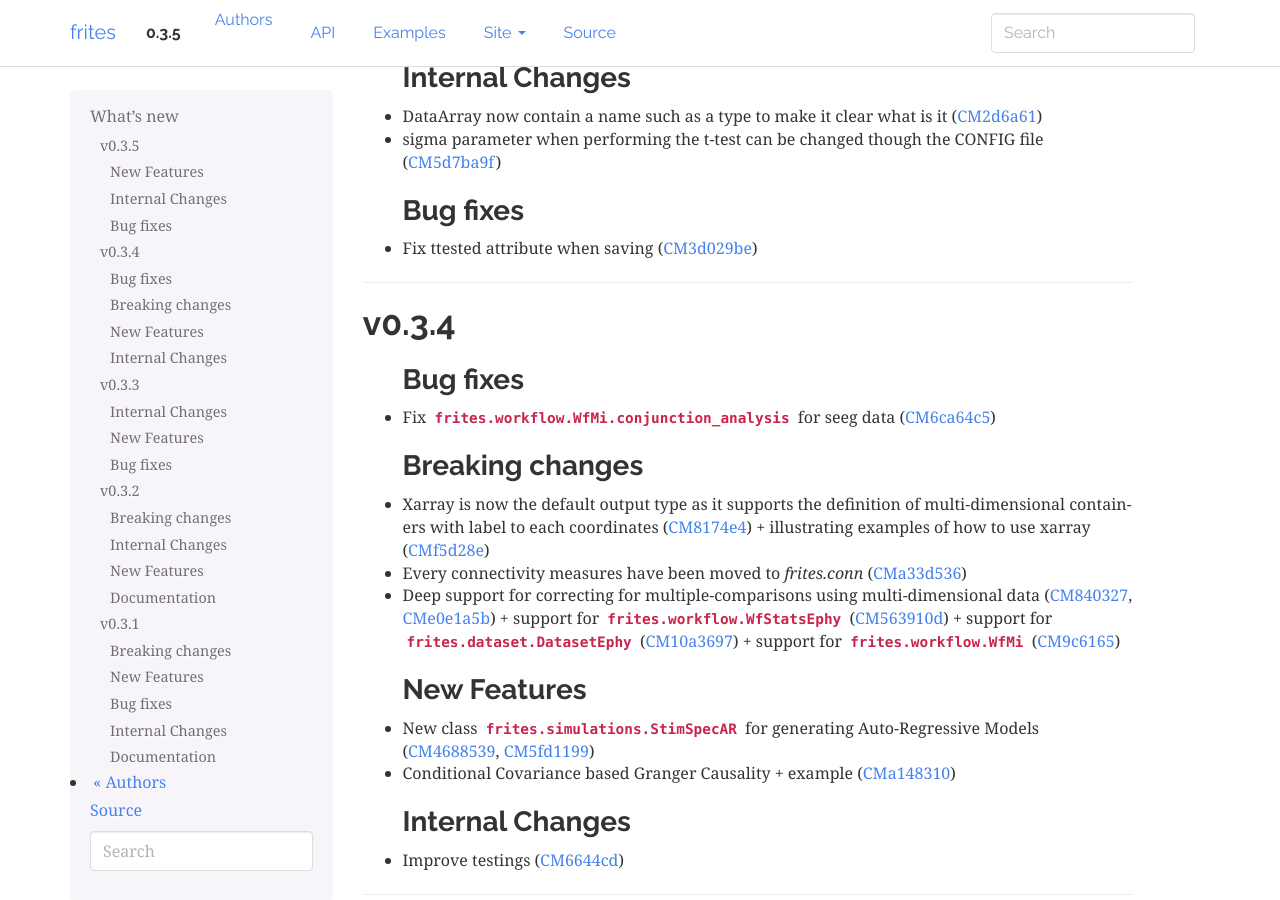
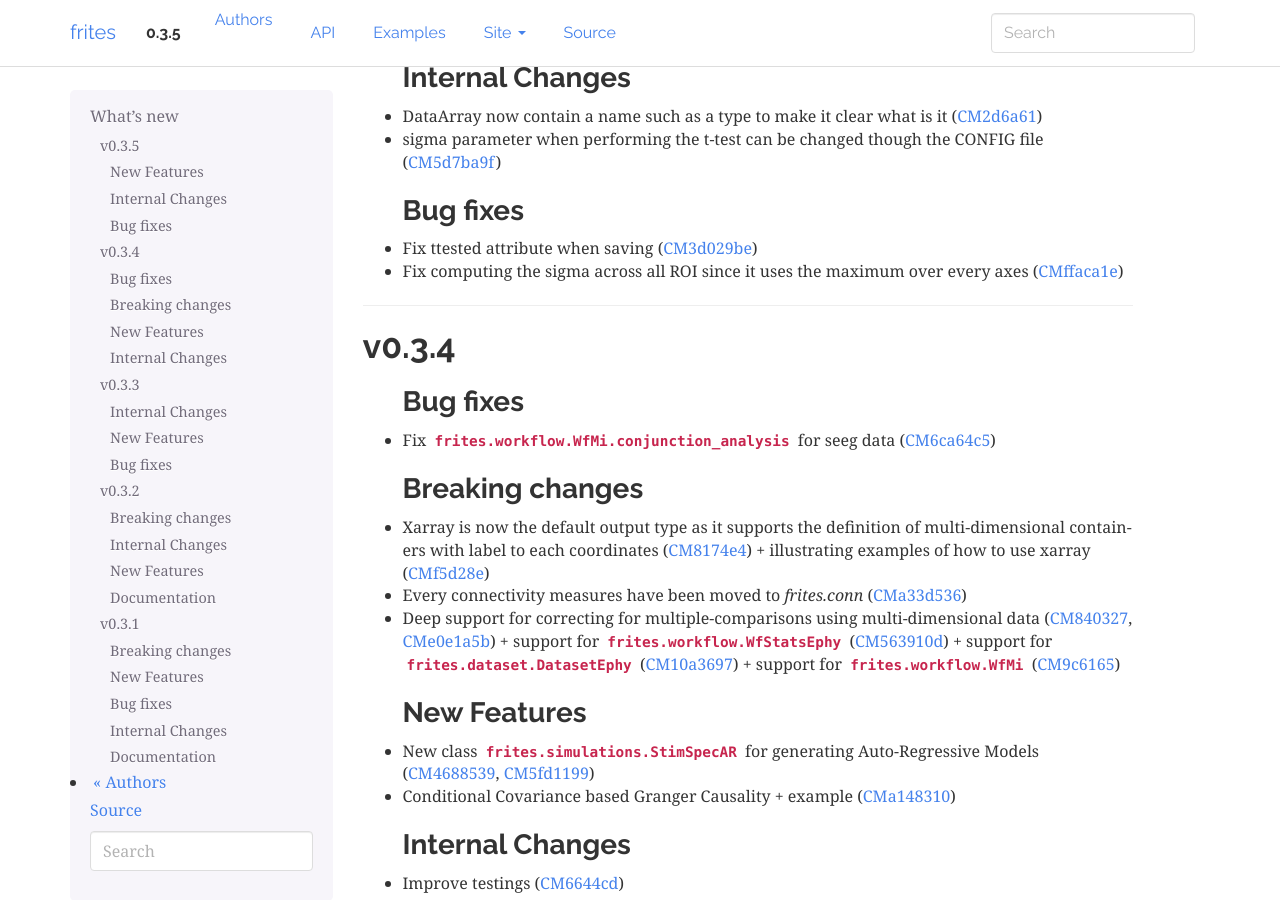
Before and after one commit to brainets/frites, a Sphinx documentation site: the page built from docs/source/whatsnew.rst, in a window 1280 px wide and 900 px high, scrolled down 369 px. Built offline with Sphinx 7.4.7, drawn with Linux system fonts in a browser that asks for light colours; pages that are not in the unit, such as notebooks, are missing from menus; cross-references to code outside the pages are shown as plain code.

Commit message:
update whatsnew

```diff
--- a/docs/source/whatsnew.rst
+++ b/docs/source/whatsnew.rst
@@ -21,6 +21,7 @@ Internal Changes
 Bug fixes
 +++++++++
 * Fix ttested attribute when saving (:commit:`3d029be`)
+* Fix computing the sigma across all ROI since it uses the maximum over every axes (:commit:`ffaca1e`)
 
 
 .. raw:: html
```
